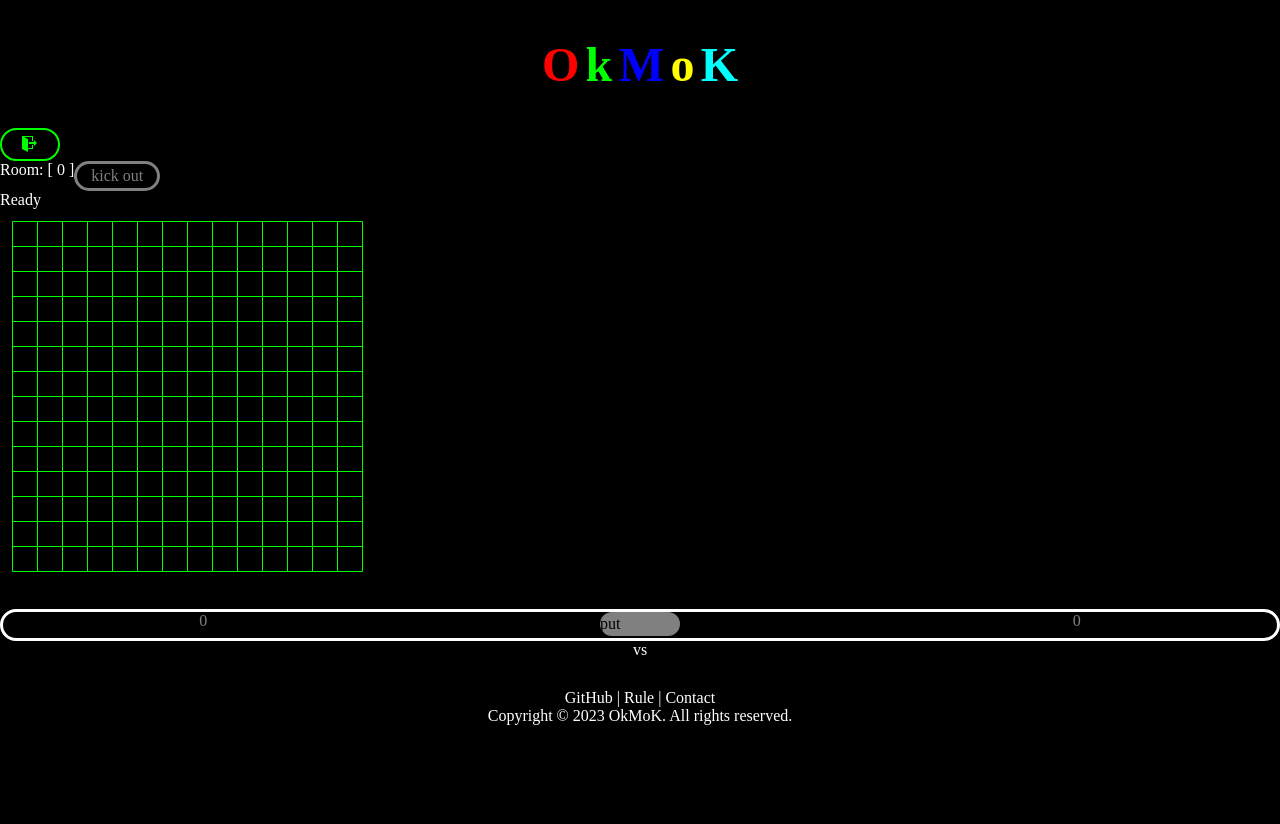
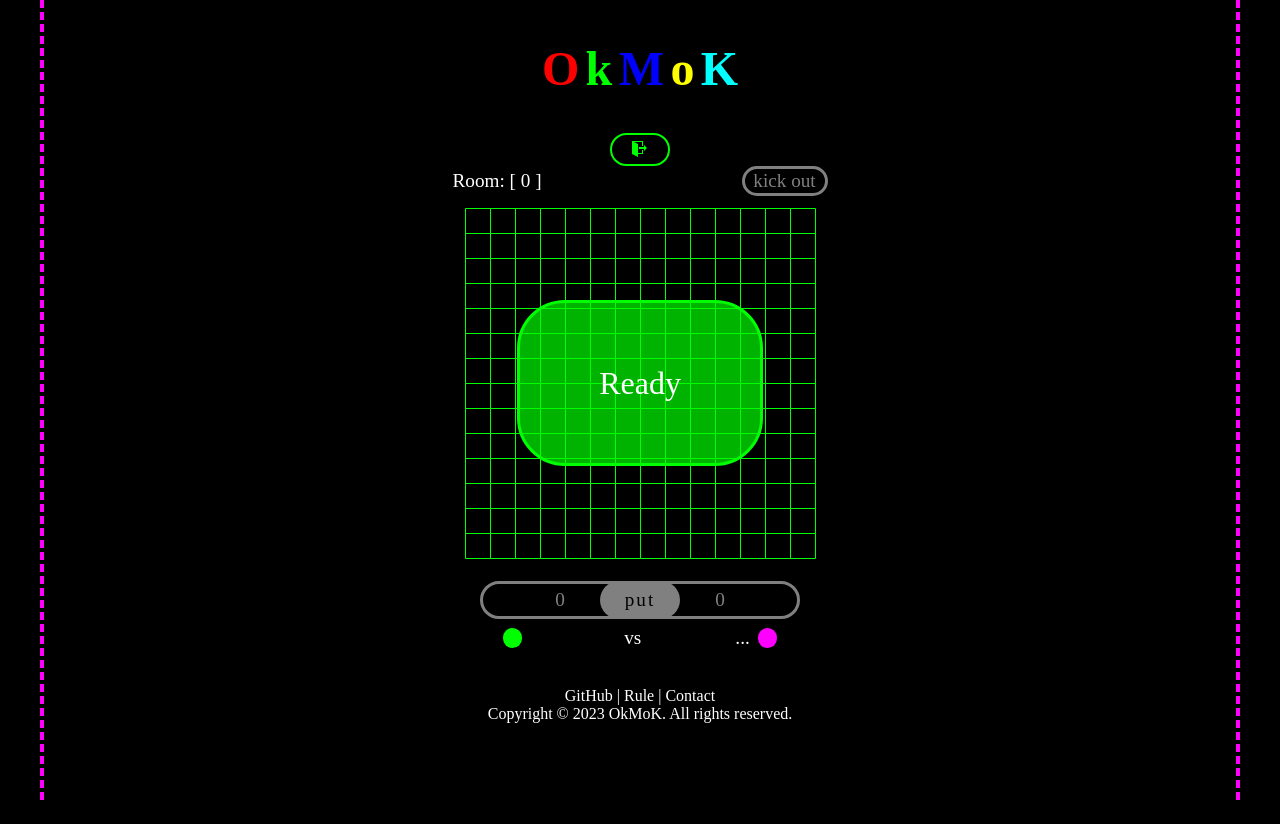
Before and after one commit to OkMoK-co/OkMoK, a Next.js app in the folder hybrid/: page /game in a window 1280 px wide. After the commit the page ends 800 px from the top, so only its background shows below. Built offline with nearby package versions, Linux system fonts and the light colour scheme; no server answers.

Commit message:
[Style] 게임 페이지 스타일 #32

```diff
--- a/hybrid/src/components/buttons/PlayPutButton.tsx
+++ b/hybrid/src/components/buttons/PlayPutButton.tsx
@@ -18,7 +18,7 @@ export default function PlayPutButton({
   );
 }
 
-const Button = styled.button<{ active: boolean }>`
+export const Button = styled.button<{ active: boolean }>`
   ${({ theme }) => theme.flexs.center}
   height: 90%;
   width: 10rem;
--- a/hybrid/src/components/game/OmokBoard.tsx
+++ b/hybrid/src/components/game/OmokBoard.tsx
@@ -9,23 +9,27 @@ export default function OmokBoard() {
   const { isMyTurn } = useTurn();
 
   return (
-    <div>
+    <Container>
       <BoardWrap>
         <Canvas ref={canvasRef}>This browser is not supported.</Canvas>
         <PointBoard ref={pointRef} active={isMyTurn} onClickBoard={drawPoint} />
       </BoardWrap>
       <TimerAndPut active={isMyTurn} point={pointXY} />
-    </div>
+    </Container>
   );
 }
 
+const Container = styled.div`
+  ${({ theme }) => theme.flexs.centerColumn};
+`;
+
 const BoardWrap = styled.div`
-  height: 400px;
+  height: 385px;
   width: 375px;
 `;
 
 const Canvas = styled.canvas`
   position: absolute;
   z-index: 0;
-  background-color: black;
+  background-color: ${({ theme }) => theme.colors.black};
 `;
--- a/hybrid/src/components/game/Players.tsx
+++ b/hybrid/src/components/game/Players.tsx
@@ -1,23 +1,42 @@
+import styled from 'styled-components';
 import { useRecoilValue } from 'recoil';
 import { roomInfoState } from '@/utils/recoil/socket';
-import styled from 'styled-components';
 
 export default function Players() {
   const { player1, player2 } = useRecoilValue(roomInfoState);
 
   return (
-    <PlayersWrap>
-      <div>{player1}</div>
+    <Container>
+      <PlayerWrap>
+        <OkMoK player={1} />
+        {player1}
+      </PlayerWrap>
       <div> vs </div>
-      <div>{player2}</div>
-    </PlayersWrap>
+      <PlayerWrap>
+        {player2 || '...'}
+        <OkMoK player={2} />
+      </PlayerWrap>
+    </Container>
   );
 }
 
-const PlayersWrap = styled.div`
-  display: flex;
-  flex-direction: row;
+const Container = styled.div`
+  ${({ theme }) => theme.flexs.center};
+  width: 24rem;
   justify-content: space-around;
   text-align: center;
-  color: white;
+  color: ${({ theme }) => theme.colors.white};
+  margin: 0.5rem;
 `;
+
+const PlayerWrap = styled.div`
+  ${({ theme }) => theme.flexs.center};
+`;
+const OkMoK = styled.div<{ player: number }>`
+  background-color: ${({ player, theme }) =>
+    player === 1 ? theme.colors.green : theme.colors.fucia};
+  border-radius: 100%;
+  width: 1.2rem;
+  height: 1.2rem;
+  margin: 0 0.5rem;
+`;
--- a/hybrid/src/components/game/ReadyButton.tsx
+++ b/hybrid/src/components/game/ReadyButton.tsx
@@ -1,3 +1,4 @@
+import styled from 'styled-components';
 import { useRequest } from '@/hooks/useRequest';
 import { socketVar } from '@/socket/variable';
 import { gameInfoState } from '@/utils/recoil/socket';
@@ -7,5 +8,29 @@ export function ReadyButton() {
   const { ready } = useRecoilValue(gameInfoState);
   const readyHandler = useRequest({ id: socketVar.ROOM_READY_REQUEST });
 
-  return <button onClick={readyHandler}>{ready ? 'Wait...' : 'Ready'}</button>;
+  return (
+    <ButtonWrap>
+      <Button onClick={readyHandler}>{ready ? 'Wait...' : 'Ready'}</Button>
+    </ButtonWrap>
+  );
 }
+
+const ButtonWrap = styled.div`
+  ${({ theme }) => theme.flexs.center};
+  z-index: 5;
+  width: 375px;
+  height: 375px;
+  margin-bottom: -375px;
+  align-items: center;
+`;
+
+const Button = styled.button`
+  background-color: rgba(0, 255, 0, 0.7);
+  color: ${({ theme }) => theme.colors.white};
+  border: solid ${({ theme }) => theme.colors.green};
+  border-radius: ${({ theme }) => theme.radiuses.big};
+  width: 15rem;
+  height: 10rem;
+  text-align: center;
+  font-size: ${({ theme }) => theme.fontsizes.xlarge};
+`;
--- a/hybrid/src/components/game/Timer.tsx
+++ b/hybrid/src/components/game/Timer.tsx
@@ -15,12 +15,27 @@ export default function Timer({ player }: TimerProps) {
   const { timer } = useTimer({ active });
 
   return (
-    <div>
-      <TimeSpan active={active}>{active ? timer / SEC : limitTime}</TimeSpan>
-    </div>
+    <TimeWrap active={active} player={player}>
+      <TimeDiv active={active}>{active ? timer / SEC : limitTime}</TimeDiv>
+    </TimeWrap>
   );
 }
 
-const TimeSpan = styled.span<{ active: boolean }>`
-  color: ${(props) => (props.active ? 'white' : '#808080')};
+const TimeWrap = styled.div<{ active: boolean; player: number }>`
+  ${({ theme }) => theme.flexs.center};
+  width: 10rem;
+  border-radius: ${({ player }) =>
+    player === 1 ? '2rem 0 0 2rem' : '0 2rem 2rem 0'};
+  border: solid
+    ${({ active, theme }) =>
+      active ? theme.colors.white : theme.colors.darkgray};
 `;
+
+const TimeDiv = styled.div<{ active: boolean }>`
+  display: flex;
+  justify-content: center;
+  align-items: center;
+  width: 2rem;
+  color: ${({ theme, active }) =>
+    active ? theme.colors.white : theme.colors.darkgray};
+`;
--- a/hybrid/src/components/game/TimerAndPut.tsx
+++ b/hybrid/src/components/game/TimerAndPut.tsx
@@ -2,6 +2,7 @@ import styled from 'styled-components';
 import { socketVar } from '@/socket/variable';
 import { useRequest } from '@/hooks/useRequest';
 import Timer from '@/components/game/Timer';
+import { Button } from '../buttons/PlayPutButton';
 
 interface timerAndPutProps {
   active: boolean;
@@ -44,21 +45,23 @@ export default function TimerAndPut({ active, point }: timerAndPutProps) {
 const TimerWrap = styled.div`
   display: flex;
   justify-content: space-around;
-  height: 2rem;
-  color: white;
-  background-color: black;
-  border-radius: 1rem;
-  border: solid white;
+  width: 20rem;
+  height: 2.4rem;
+  color: ${({ theme }) => theme.colors.white};
+  background-color: ${({ theme }) => theme.colors.black};
 `;
 
-const PutButton = styled.button<{ active: boolean }>`
-  color: black;
-  background-color: ${(props) => (props.active ? '#00ff00' : '#808080')};
+const PutButton = styled(Button)<{ active: boolean }>`
+  color: ${({ theme }) => theme.colors.black};
+  position: absolute;
+  background-color: ${({ active, theme }) =>
+    active ? theme.colors.green : theme.colors.darkgray};
   border: none;
-  border-radius: 1rem;
   width: 5rem;
-  height: 1.5rem;
+  height: 2.4rem;
   &:hover {
-    cursor: ${(props) => (props.active ? 'pointer' : 'default')};
+    cursor: ${({ active }) => (active ? 'pointer' : 'default')};
+    background-color: ${({ active, theme }) =>
+      active ? theme.colors.green : theme.colors.darkgray};
   }
 `;
--- a/hybrid/src/components/layout/GameLayout.tsx
+++ b/hybrid/src/components/layout/GameLayout.tsx
@@ -1,6 +1,8 @@
+import styled from 'styled-components';
 import Header from './Header';
 import Footer from './Footer';
 import ExitButton from '@/components/game/ExitButton';
+import { LayoutContainer } from '@/styles/common-style';
 
 interface GameLayoutProps {
   children: React.ReactNode;
@@ -9,10 +11,14 @@ interface GameLayoutProps {
 export default function GameLayout({ children }: GameLayoutProps) {
   return (
     <>
-      <Header />
-      <ExitButton />
-      <main>{children}</main>
-      <Footer />
+      <Container>
+        <Header />
+        <ExitButton />
+        <main>{children}</main>
+        <Footer />
+      </Container>
     </>
   );
 }
+
+const Container = styled(LayoutContainer)``;
--- a/hybrid/src/components/main/PlayButton.tsx
+++ b/hybrid/src/components/main/PlayButton.tsx
@@ -1,6 +1,6 @@
 import { socketVar } from '@/socket/variable';
 import { useRequest } from '@/hooks/useRequest';
-import PlayPutButton from '@/components/buttons/PalyPutButton';
+import PlayPutButton from '@/components/buttons/PlayPutButton';
 
 export default function PlayButton() {
   const createRoomHandler = useRequest({ id: socketVar.ROOM_CREATE_REQUEST });
--- a/hybrid/src/pages/game.tsx
+++ b/hybrid/src/pages/game.tsx
@@ -11,6 +11,7 @@ import Players from '@/components/game/Players';
 import OmokBoard from '@/components/game/OmokBoard';
 import KickoutButton from '@/components/game/KickoutButton';
 import { ReadyButton } from '@/components/game/ReadyButton';
+import { ContentContainer } from '@/styles/common-style';
 
 const Game: NextPageWithLayout = () => {
   const { nickname } = useRecoilValue(userState);
@@ -18,9 +19,8 @@ const Game: NextPageWithLayout = () => {
   const { startTime } = useRecoilValue(gameInfoState);
 
   useEnterPage({ id: socketVar.ROOM_INFO_REQUEST });
-
   return (
-    <main>
+    <Container>
       <GameTopWrap>
         <div>Room: [ {roomNumber} ]</div>
         {startTime ? (
@@ -32,7 +32,7 @@ const Game: NextPageWithLayout = () => {
       {!startTime && <ReadyButton />}
       <OmokBoard />
       <Players />
-    </main>
+    </Container>
   );
 };
 
@@ -42,6 +42,11 @@ Game.getLayout = function getLayout(page: ReactElement) {
 
 export default Game;
 
+const Container = styled(ContentContainer)`
+  ${({ theme }) => theme.flexs.centerColumn};
+`;
+
 const GameTopWrap = styled.div`
-  display: flex;
+  ${({ theme }) => theme.flexs.spaceBetween};
+  width: 375px;
 `;
```
